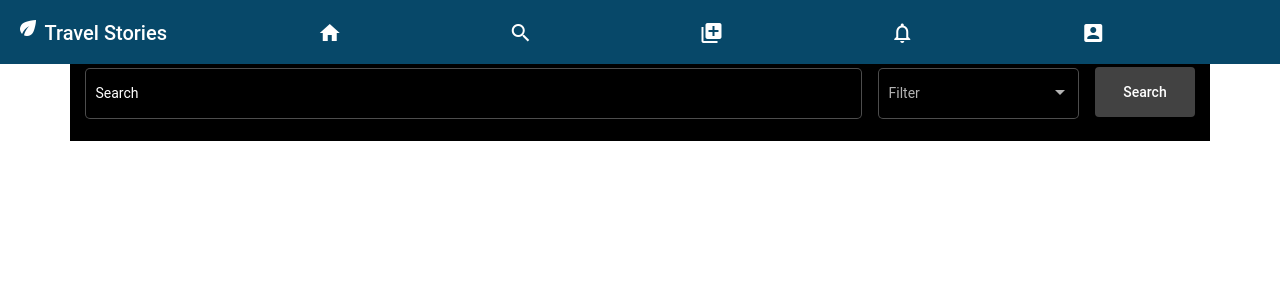
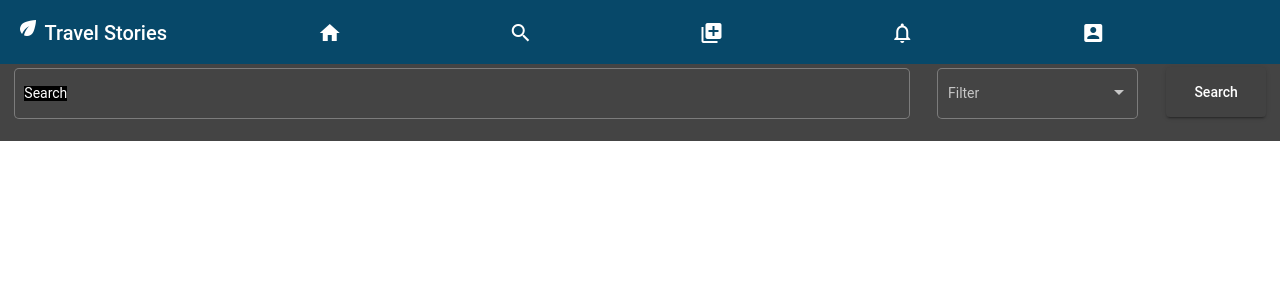
Before and after one commit to surajdalavi/travel-story, an Angular app in the folder ui/: page /search in a window 1280 px wide. Shown: the top 300 px of the page. Built offline with nearby package versions, Linux system fonts and the light colour scheme.

Commit message:
css of post and search components

```diff
--- a/ui/src/app/posts/posts.component.scss
+++ b/ui/src/app/posts/posts.component.scss
@@ -6,7 +6,7 @@
 }
 
 .cover-photo {
-  width: 500px;
+  width: 600px;
   height: 250px;
   // border: 1px solid #000;
   align-self: center;
--- a/ui/src/app/search/search.component.html
+++ b/ui/src/app/search/search.component.html
@@ -1,5 +1,5 @@
 <div>
-  <form class="container">
+  <form class="search-container">
     <mat-form-field appearance="outline" style="width:70%">
       <mat-label class="search">Search</mat-label>
       <input class="search" matInput class="center" type="text" placeholder="Search..">
--- a/ui/src/app/search/search.component.scss
+++ b/ui/src/app/search/search.component.scss
@@ -1,19 +1,12 @@
-.container {
+.search-container {
   // background-color: hsl(190, 84%, 81%);
-  background-color: #000;
+  background-color: #444;
   width: 100%;
   display: flex;
-  justify-content: space-between;
+  justify-content: space-around;
   align-items: center;
 }
 
-// input {
-//   width: 50%;
-//   padding: 5px;
-//   border: 3px solid rgb(7, 90, 21);
-//   margin: 2px 10px 2px 170px;
-//   font-size: 15px;
-// }
 
 .search {
   background-color: black;
@@ -43,11 +36,6 @@ button:hover {
   background: #199b32;
 }
 
-// button {
-//   color: white;
-//   border: 3px solid rgb(7, 90, 21);
-//   background: #4a7c03;
-// }
 button {
   height: 50px;
   width: 100px;
```
